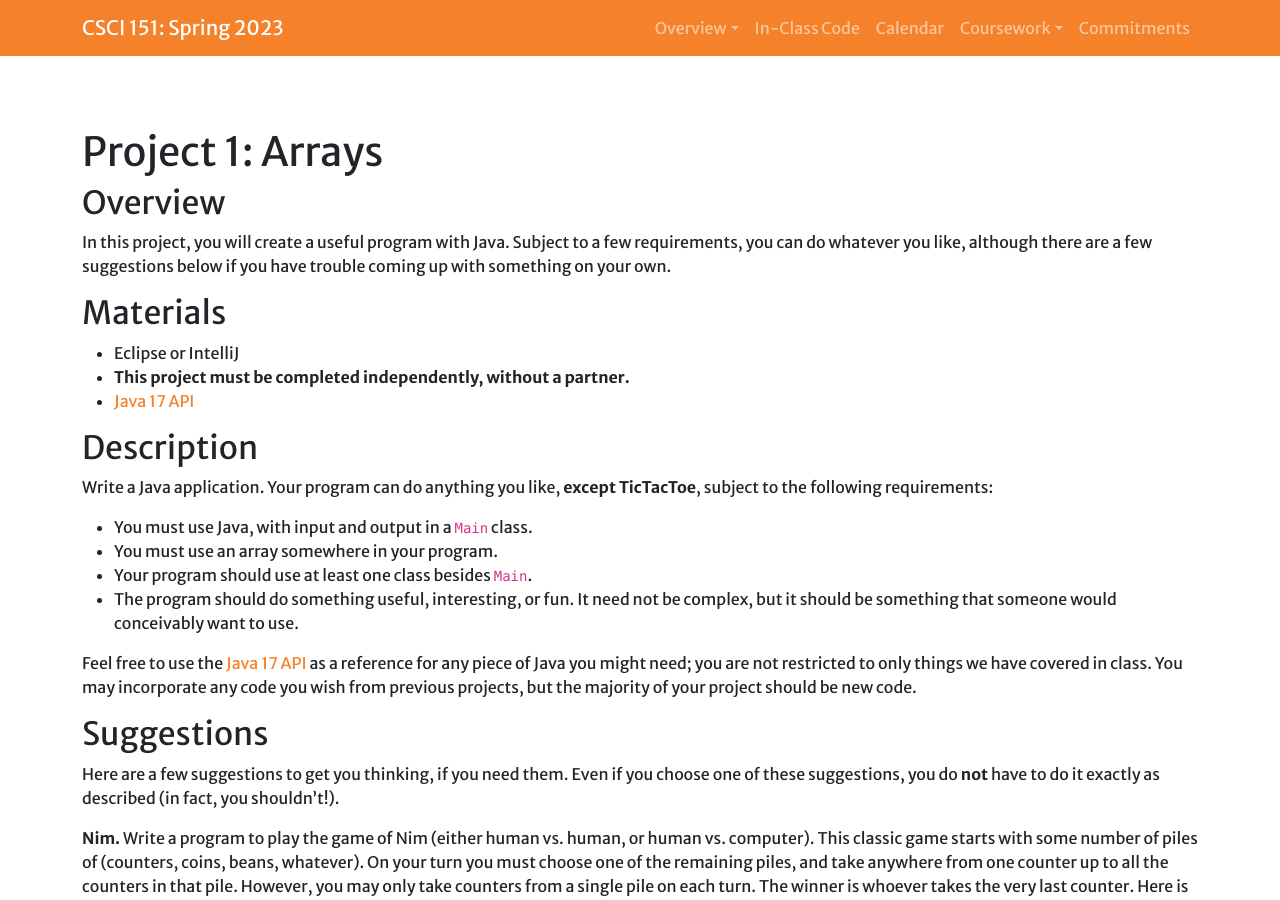
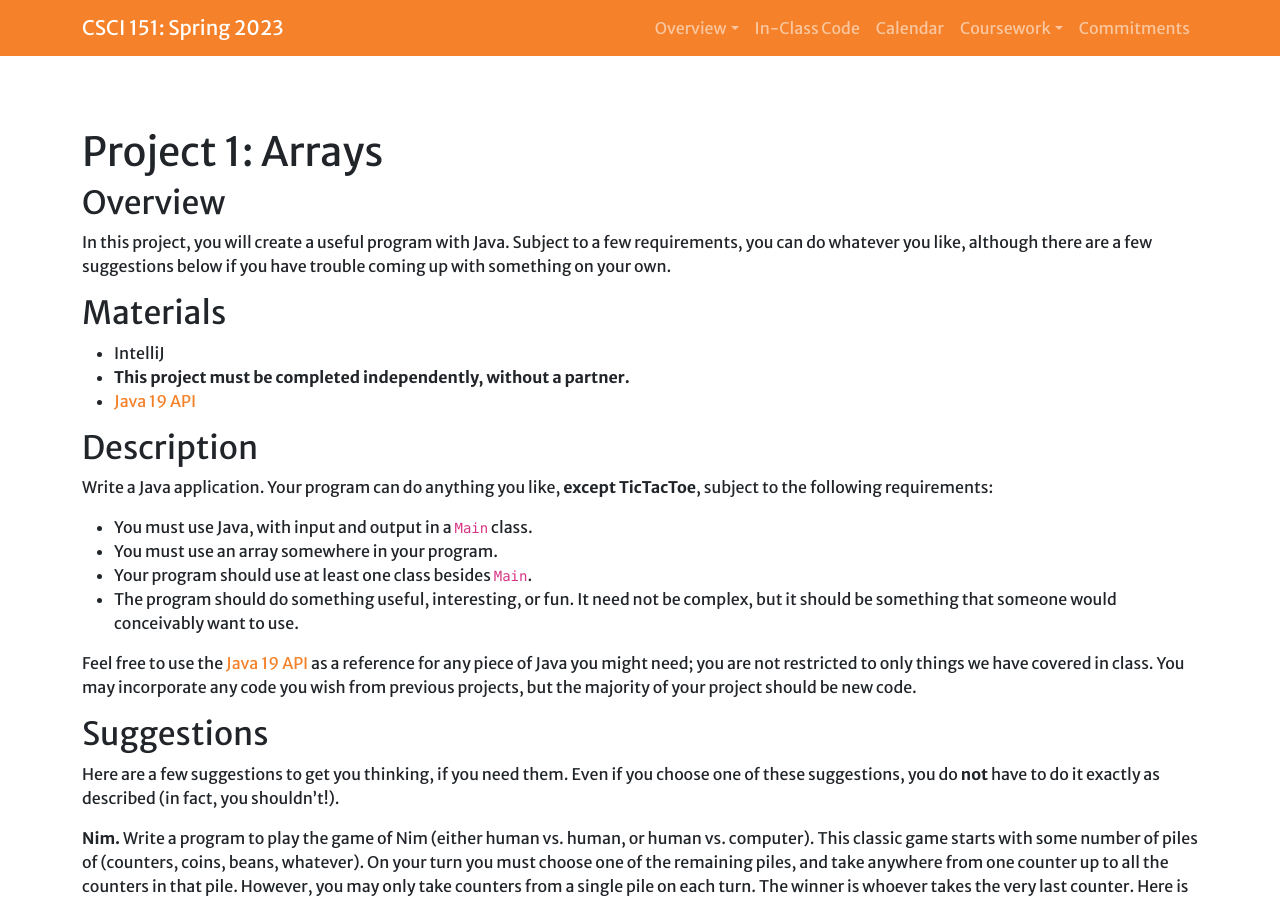
Before and after one commit to Hendrix-CS/csci151, a Jekyll site: the page built from projects/arrays.md, in a window 1280 px wide and 900 px high. Built offline with Jekyll 4.4.1, drawn with Linux system fonts in a browser that asks for light colours; a script that is not in the unit is left out; our own code applies the rules of GitHub Pages for plain Markdown files.

Commit message:
Updated Project 1

```diff
--- a/projects/arrays.md
+++ b/projects/arrays.md
@@ -14,10 +14,9 @@ your own.
 
 ## Materials
 
--   Eclipse or IntelliJ
+-   IntelliJ
 -   **This project must be completed independently, without a partner.**
--   [Java 17
-    API](https://docs.oracle.com/en/java/javase/17/docs/api/index.html)
+-   [Java 19 API](https://docs.oracle.com/en/java/javase/19/docs/api/index.html)
 
 ## Description
 
@@ -30,8 +29,8 @@ Write a Java application. Your program can do anything you like, **except TicTac
     not be complex, but it should be something that someone would
     conceivably want to use.
 
-Feel free to use the [Java 17
-API](https://docs.oracle.com/en/java/javase/17/docs/api/index.html) as a
+Feel free to use the [Java 19
+API](https://docs.oracle.com/en/java/javase/19/docs/api/index.html) as a
 reference for any piece of Java you might need; you are not restricted
 to only things we have covered in class. You may incorporate any code
 you wish from previous projects, but the majority of your project should
```
